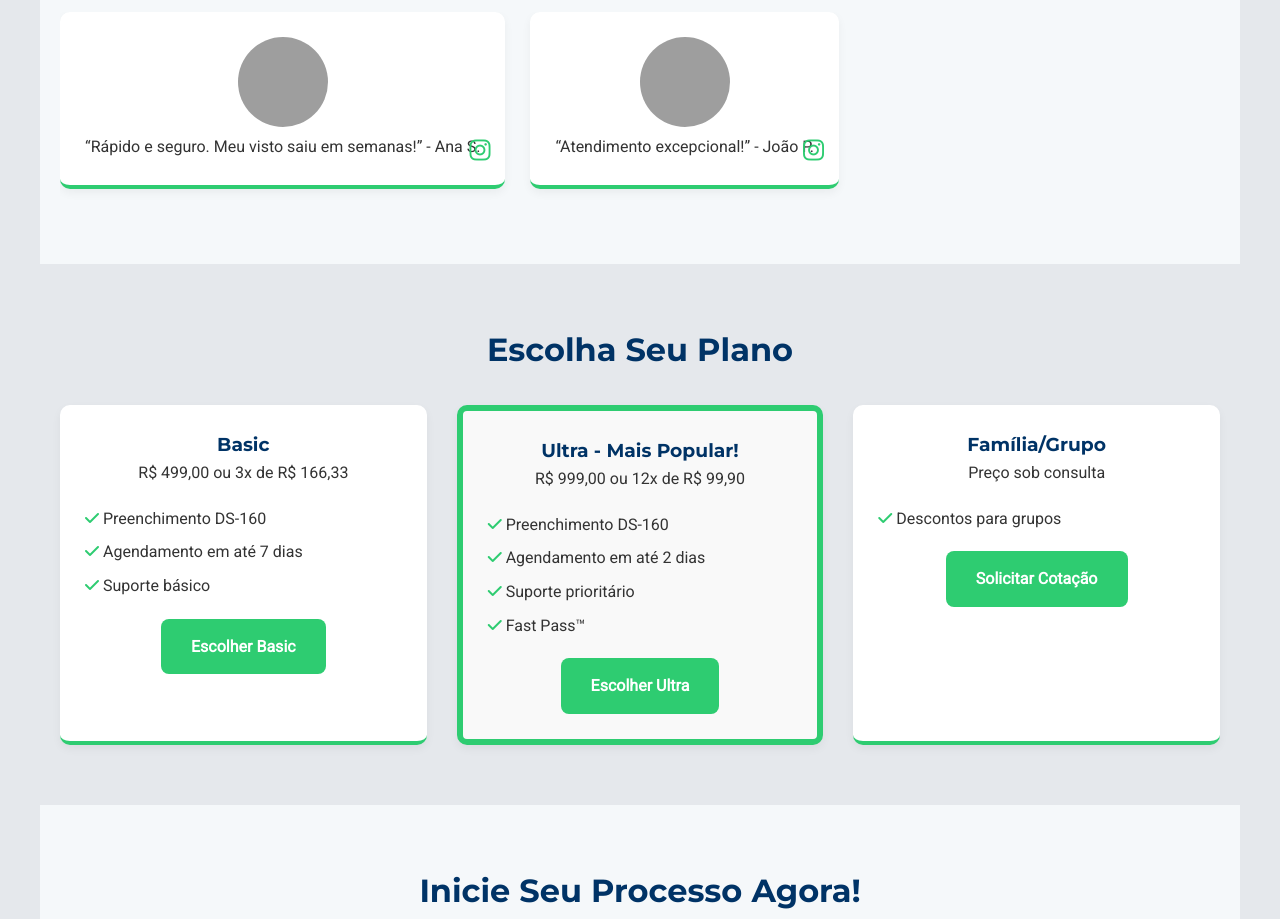
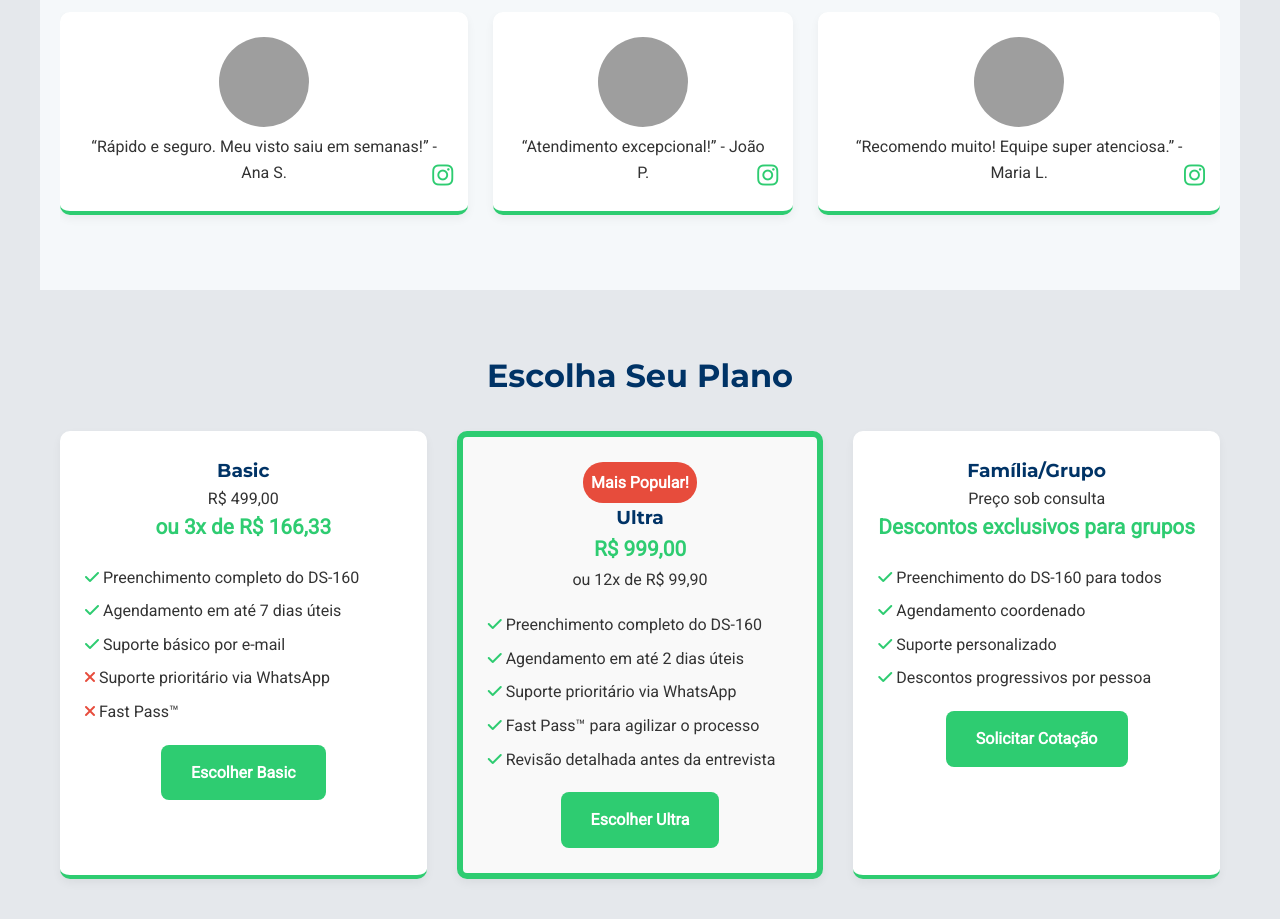
Before and after one commit to mazinhow/cia-do-visto-landing, a plain HTML site: page public/index.html in a window 1280 px wide. Shown: the part 2100-3019 px from the top of the page. Drawn offline with nearby package versions, Linux system fonts and the light colour scheme; grey boxes are pictures that could not be loaded.

Commit message:
Update index.html

```diff
--- a/public/index.html
+++ b/public/index.html
@@ -81,11 +81,20 @@
         #etapas .steps { display: flex; justify-content: center; gap: 20px; flex-wrap: wrap; }
         #etapas .step { flex: 1 1 220px; }
         #etapas i { font-size: 1.8rem; color: #2ECC71; padding: 12px; border-radius: 50%; background: #F5F8FA; }
-        #depoimentos .carousel { display: flex; overflow-x: auto; gap: 25px; padding-bottom: 15px; scroll-behavior: smooth; }
+        #depoimentos .carousel {
+            display: flex;
+            overflow-x: auto;
+            gap: 25px;
+            padding-bottom: 15px;
+            scroll-behavior: smooth;
+            scrollbar-width: thin;
+            scrollbar-color: #2ECC71 #F5F8FA;
+        }
         #depoimentos .card { min-width: 300px; position: relative; }
         #depoimentos img { border-radius: 50%; width: 90px; height: 90px; object-fit: cover; }
         #depoimentos .social-link { position: absolute; bottom: 15px; right: 15px; font-size: 1.5rem; color: #2ECC71; }
         #planos .highlight { border: 6px solid #2ECC71; background: #F9F9F9; }
+        #planos .highlight p:first-of-type { background: #E74C3C; color: white; padding: 8px; border-radius: 20px; font-weight: bold; display: inline-block; }
         #planos .card p:nth-of-type(2) { font-size: 1.3em; font-weight: bold; color: #2ECC71; }
         #planos ul { list-style: none; text-align: left; margin: 20px 0; }
         #planos ul li { margin: 8px 0; }
@@ -259,6 +268,11 @@
                     <p>“Atendimento excepcional!” - João P.</p>
                     <a href="https://instagram.com/joao_p" class="social-link" aria-label="Instagram de João"><i class="fa-brands fa-instagram"></i></a>
                 </div>
+                <div class="card">
+                    <img src="https://ciadovisto.com.br/imagens/maria.jpg" alt="Foto de Maria L." loading="lazy">
+                    <p>“Recomendo muito! Equipe super atenciosa.” - Maria L.</p>
+                    <a href="https://instagram.com/maria_l" class="social-link" aria-label="Instagram de Maria"><i class="fa-brands fa-instagram"></i></a>
+                </div>
             </div>
         </div>
     </section>
@@ -270,30 +284,40 @@
             <div class="grid-3">
                 <div class="card">
                     <h3>Basic</h3>
-                    <p>R$ 499,00 ou 3x de R$ 166,33</p>
+                    <p>R$ 499,00</p>
+                    <p>ou 3x de R$ 166,33</p>
                     <ul>
-                        <li><i class="fa-solid fa-check" style="color: #2ECC71;"></i> Preenchimento DS-160</li>
-                        <li><i class="fa-solid fa-check" style="color: #2ECC71;"></i> Agendamento em até 7 dias</li>
-                        <li><i class="fa-solid fa-check" style="color: #2ECC71;"></i> Suporte básico</li>
+                        <li><i class="fa-solid fa-check" style="color: #2ECC71;"></i> Preenchimento completo do DS-160</li>
+                        <li><i class="fa-solid fa-check" style="color: #2ECC71;"></i> Agendamento em até 7 dias úteis</li>
+                        <li><i class="fa-solid fa-check" style="color: #2ECC71;"></i> Suporte básico por e-mail</li>
+                        <li><i class="fa-solid fa-times" style="color: #E74C3C;"></i> Suporte prioritário via WhatsApp</li>
+                        <li><i class="fa-solid fa-times" style="color: #E74C3C;"></i> Fast Pass™</li>
                     </ul>
                     <a href="https://pay.kiwify.com.br/PqgQ7J7" class="btn" target="_blank" aria-label="Escolher Plano Basic">Escolher Basic</a>
                 </div>
                 <div class="card highlight">
-                    <h3>Ultra - Mais Popular!</h3>
-                    <p>R$ 999,00 ou 12x de R$ 99,90</p>
+                    <p>Mais Popular!</p>
+                    <h3>Ultra</h3>
+                    <p>R$ 999,00</p>
+                    <p>ou 12x de R$ 99,90</p>
                     <ul>
-                        <li><i class="fa-solid fa-check" style="color: #2ECC71;"></i> Preenchimento DS-160</li>
-                        <li><i class="fa-solid fa-check" style="color: #2ECC71;"></i> Agendamento em até 2 dias</li>
-                        <li><i class="fa-solid fa-check" style="color: #2ECC71;"></i> Suporte prioritário</li>
-                        <li><i class="fa-solid fa-check" style="color: #2ECC71;"></i> Fast Pass™</li>
+                        <li><i class="fa-solid fa-check" style="color: #2ECC71;"></i> Preenchimento completo do DS-160</li>
+                        <li><i class="fa-solid fa-check" style="color: #2ECC71;"></i> Agendamento em até 2 dias úteis</li>
+                        <li><i class="fa-solid fa-check" style="color: #2ECC71;"></i> Suporte prioritário via WhatsApp</li>
+                        <li><i class="fa-solid fa-check" style="color: #2ECC71;"></i> Fast Pass™ para agilizar o processo</li>
+                        <li><i class="fa-solid fa-check" style="color: #2ECC71;"></i> Revisão detalhada antes da entrevista</li>
                     </ul>
                     <a href="https://pay.kiwify.com.br/UHey3Ux" class="btn" target="_blank" aria-label="Escolher Plano Ultra">Escolher Ultra</a>
                 </div>
                 <div class="card">
                     <h3>Família/Grupo</h3>
                     <p>Preço sob consulta</p>
+                    <p>Descontos exclusivos para grupos</p>
                     <ul>
-                        <li><i class="fa-solid fa-check" style="color: #2ECC71;"></i> Descontos para grupos</li>
+                        <li><i class="fa-solid fa-check" style="color: #2ECC71;"></i> Preenchimento do DS-160 para todos</li>
+                        <li><i class="fa-solid fa-check" style="color: #2ECC71;"></i> Agendamento coordenado</li>
+                        <li><i class="fa-solid fa-check" style="color: #2ECC71;"></i> Suporte personalizado</li>
+                        <li><i class="fa-solid fa-check" style="color: #2ECC71;"></i> Descontos progressivos por pessoa</li>
                     </ul>
                     <a href="https://wa.me/5565999207108" class="btn" target="_blank" aria-label="Solicitar cotação para Família/Grupo">Solicitar Cotação</a>
                 </div>
@@ -306,7 +330,7 @@
         <div class="container">
             <h2>Inicie Seu Processo Agora!</h2>
             <p class="guarantee">Seus dados estão 100% seguros!</p>
-            <form id="consultoria-form">
+            <form id="consultoria-form" method="POST">
                 <label for="nome">Nome Completo:</label>
                 <input id="nome" name="nome" required aria-required="true">
                 <label for="telefone">Telefone (WhatsApp):</label>
@@ -314,13 +338,13 @@
                 <label for="email">Email:</label>
                 <input id="email" name="email" type="email" required aria-required="true">
                 <label for="tipo-visto">Tipo de Visto:</label>
-                <select id="tipo-visto" name="tipo-visto" required aria-required="true">
+                <select id="tipo-visto" name="tipoVisto" required aria-required="true">
                     <option value="">Selecione</option>
                     <option value="Turismo">Turismo</option>
                     <option value="Negócios">Negócios</option>
                 </select>
                 <label for="como-encontrou">Como nos encontrou? (opcional)</label>
-                <select id="como-encontrou" name="como-encontrou">
+                <select id="como-encontrou" name="comoEncontrou">
                     <option value="">Selecione</option>
                     <option value="Instagram">Instagram</option>
                     <option value="Google">Google</option>
@@ -373,30 +397,23 @@
         const form = document.getElementById('consultoria-form');
         form.addEventListener('submit', (e) => {
             e.preventDefault();
-            const data = {
-                nome: document.getElementById('nome').value,
-                telefone: document.getElementById('telefone').value,
-                email: document.getElementById('email').value,
-                tipoVisto: document.getElementById('tipo-visto').value,
-                comoEncontrou: document.getElementById('como-encontrou').value
-            };
+            const data = new FormData(form);
+            const jsonData = {};
+            data.forEach((value, key) => jsonData[key] = value);
+
             fetch('https://script.google.com/macros/s/AKfycbxIDqRGUisdjKiIiGZtAXH2oYII6Si6dcJcRZ3Bwy0qkc6i_9SCn7mDdLisIsSDhPhAWA/exec', {
                 method: 'POST',
+                mode: 'no-cors', // Necessário para evitar problemas de CORS
                 headers: { 'Content-Type': 'application/json' },
-                body: JSON.stringify(data)
+                body: JSON.stringify(jsonData)
             })
-            .then(response => response.json())
-            .then(data => {
-                if (data.status === 'success') {
-                    alert('Formulário enviado com sucesso! Entraremos em contato em breve.');
-                    form.reset();
-                } else {
-                    alert('Erro ao enviar o formulário. Tente novamente.');
-                }
+            .then(() => {
+                alert('Formulário enviado com sucesso! Entraremos em contato em breve.');
+                form.reset();
             })
             .catch(error => {
                 console.error('Erro:', error);
-                alert('Erro ao enviar. Verifique sua conexão.');
+                alert('Erro ao enviar. Tente novamente mais tarde.');
             });
         });
 
```
